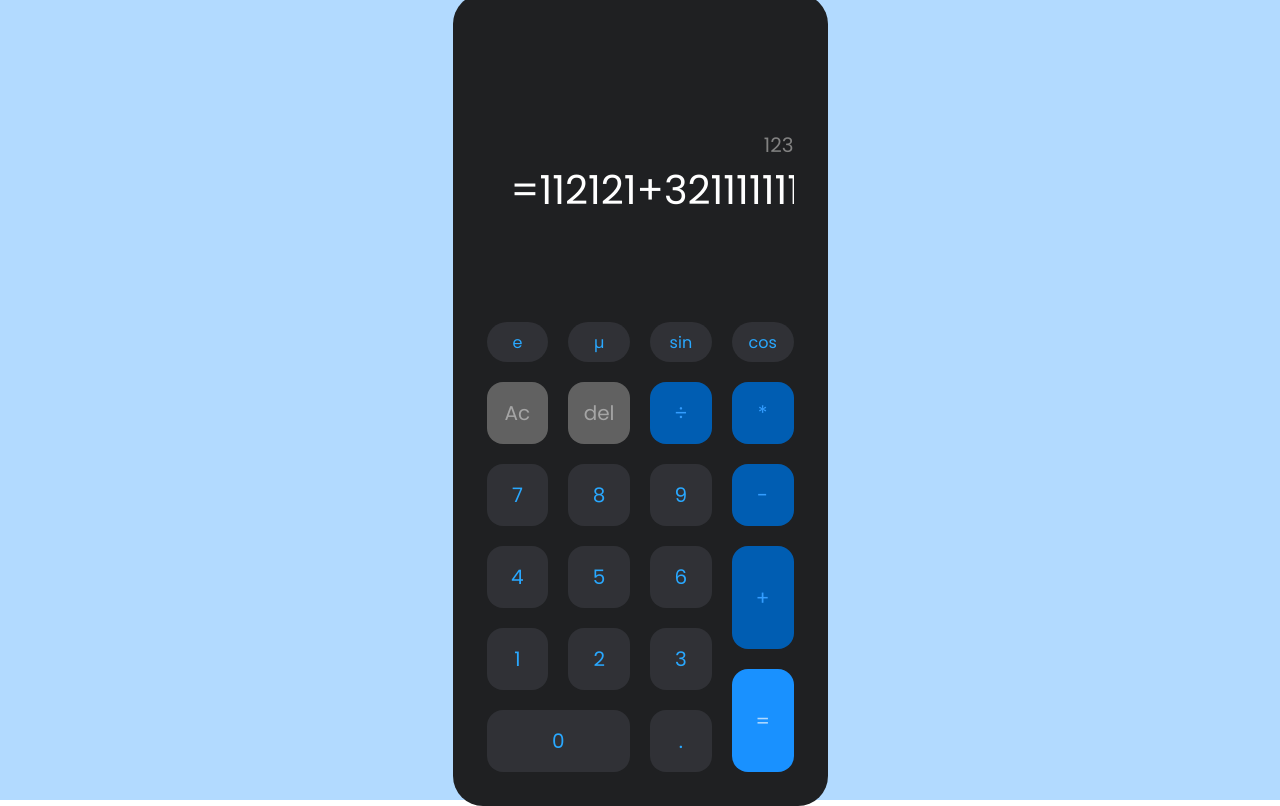
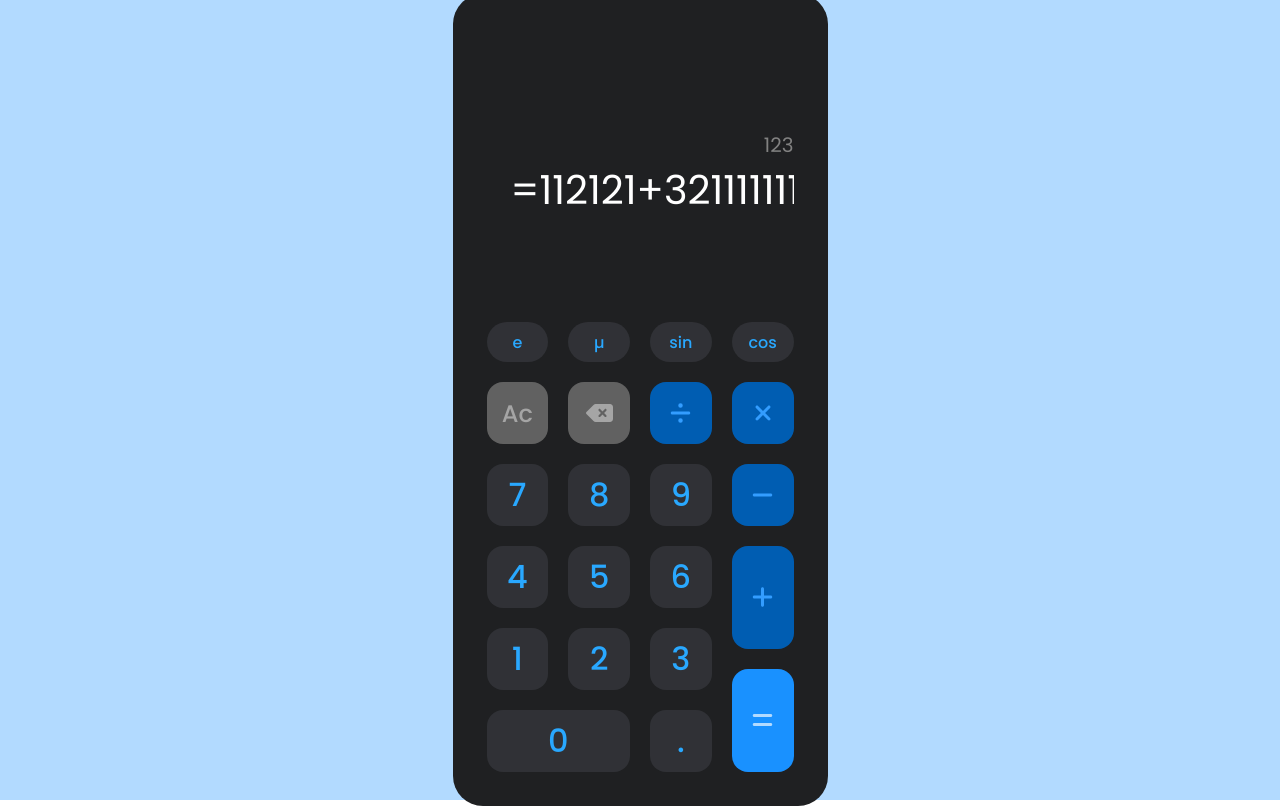
Before and after one commit to Cristhian-Selbach/calculator, a React (Vite) app: page / in a window 1280 px wide. Built offline with nearby package versions, Linux system fonts and the light colour scheme.

Commit message:
import Font Awesome icons

```diff
--- a/package.json
+++ b/package.json
@@ -10,6 +10,11 @@
     "preview": "vite preview"
   },
   "dependencies": {
+    "@fortawesome/fontawesome-svg-core": "^6.7.2",
+    "@fortawesome/free-brands-svg-icons": "^6.7.2",
+    "@fortawesome/free-regular-svg-icons": "^6.7.2",
+    "@fortawesome/free-solid-svg-icons": "^6.7.2",
+    "@fortawesome/react-fontawesome": "^0.2.2",
     "react": "^18.3.1",
     "react-dom": "^18.3.1"
   },
--- a/src/components/Calculator.jsx
+++ b/src/components/Calculator.jsx
@@ -1,4 +1,13 @@
 import "../styles/calculator.css";
+import { FontAwesomeIcon } from "@fortawesome/react-fontawesome";
+import {
+  faPlus,
+  faMinus,
+  faXmark,
+  faDivide,
+  faEquals,
+  faDeleteLeft,
+} from "@fortawesome/free-solid-svg-icons";
 
 export default function Calculator() {
   return (
@@ -21,19 +30,31 @@ export default function Calculator() {
 
         <div className="calculator-grid">
           <button className="remove">Ac</button>
-          <button className="remove">del</button>
-          <button className="operations">÷</button>
-          <button className="operations">*</button>
+          <button className="remove">
+            <FontAwesomeIcon icon={faDeleteLeft} />
+          </button>
+          <button className="operations">
+            <FontAwesomeIcon icon={faDivide} />
+          </button>
+          <button className="operations">
+            <FontAwesomeIcon icon={faXmark} />
+          </button>
           <button className="numbers">7</button>
           <button className="numbers">8</button>
           <button className="numbers">9</button>
-          <button className="operations">-</button>
+          <button className="operations">
+            <FontAwesomeIcon icon={faMinus} />
+          </button>
           <button className="numbers">4</button>
           <button className="numbers">5</button>
           <button className="numbers">6</button>
           <div className="vertical-high">
-            <button className="operations plus">+</button>
-            <button className="equal">=</button>
+            <button className="operations plus">
+              <FontAwesomeIcon icon={faPlus} />
+            </button>
+            <button className="equal">
+              <FontAwesomeIcon icon={faEquals} />
+            </button>
           </div>
           <button className="numbers">1</button>
           <button className="numbers">2</button>
--- a/src/styles/calculator.css
+++ b/src/styles/calculator.css
@@ -71,9 +71,17 @@ button {
   cursor: pointer;
   outline: none;
   border: none;
-  font-size: 20px;
+  font-size: 24px;
+  font-weight: 500;
   border-radius: 16px;
   height: 62px;
+  transition: 0.1s cubic-bezier(0.64, 0.56, 0.92, 0.16);
+}
+button:hover {
+  color: #303136;
+  background-color: #a6a8a1;
+  transform: scale(1.07);
+  transition: 0.2s cubic-bezier(0.64, 0.56, 0.92, 0.16);
 }
 
 .utilities {
@@ -94,6 +102,7 @@ button {
 .numbers {
   background-color: #303136;
   color: #29a8ff;
+  font-size: 32px;
 }
 
 .equal {
```
Also changed, not shown: 1 other file (tests, documents, lock files or other folders).
